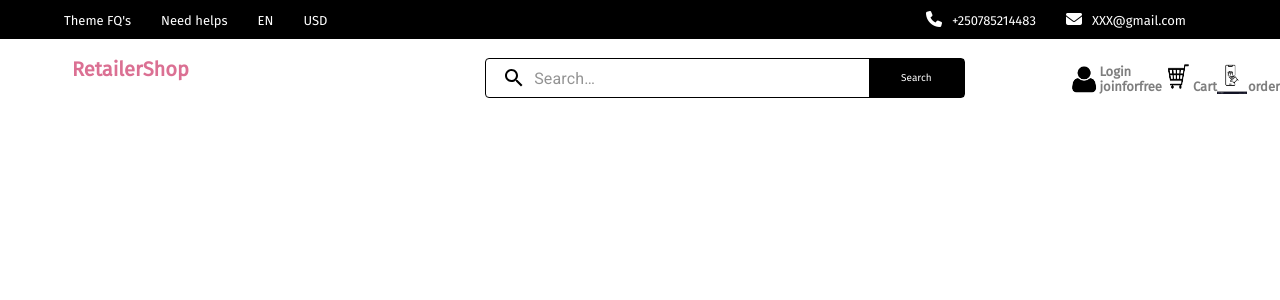
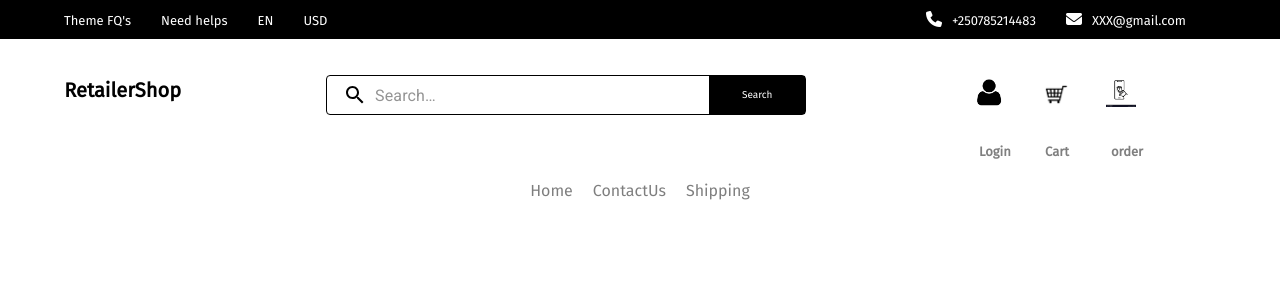
Before and after one commit to mutuyimana1/e-commerce, a React (Create React App) app: page / in a window 1280 px wide. Shown: the top 300 px of the page. Built offline with nearby package versions, Linux system fonts and the light colour scheme; a web font is replaced by a local one.

Commit message:
changes on Navbar

```diff
--- a/src/App.css
+++ b/src/App.css
@@ -33,9 +33,12 @@ body{
     display: flex;
 }
 .Search{
-    padding-top: 18px;
+   padding-bottom: 20px;
     justify-content: space-between;
-    margin-left: 11rem;
+    /* margin-left: 11rem; */
+    padding-right:0.5rem;
+    position: absolute;
+    right: 450px;
 }
 .search-btn{
     width: 20%;
@@ -54,9 +57,25 @@ body{
 .icon a{
     justify-content: space-between;
     display: inline-flex;
+    flex-direction: column;
+    padding-bottom: 70px;
+    /* padding-bottom: 30px; */
+
+}
+.icon a h4{
+    color: black;
+    position: fixed;
+    bottom: 78%;
+    font-size: 16px;
+
+}
+.icon  h4{
+    padding-bottom: 17px;
+    margin-left: 5px;
 }
 .icon a img{
     width: 30px;
+    padding-bottom: 48px;
 }
 .order a{
     text-decoration: none;
@@ -75,6 +94,7 @@ body{
     color: black;
     opacity: 0.5;
     transition: .5s;
+    gap: 2rem;
 }
 .icon a h4:hover{
     opacity: 1;
@@ -82,27 +102,15 @@ body{
 }
 .icon a{
     text-decoration: none;
+    padding: 1rem;
+    padding-left: 20px;
 }
 
 .icon{
     padding-top: 20px;
+    padding-right: 8rem;
+    justify-content: space-between;
 }
 .RText{
     text-align: right;
 }
-.cart{
-    margin-top: 20px;
-    margin-left: 1px;
-}
-.cart a{
-    text-decoration: none;
-    outline: none;
-    list-style: none;
-}
-.sei{
-    background-color: red;
-    margin-left: 2rem;
-}
-.ssea{
-    width: 20px;
-}
--- a/src/component/header.css
+++ b/src/component/header.css
@@ -19,10 +19,10 @@
 
 .Logo h3{
 font-size: 20px;
-padding: .5rem;
+padding: .2px;
+padding-bottom:30px ;
 margin-left: 4rem;
-color: palevioletred;
-/* right:30px */
+color: black;
 }
 
 .navbar{
@@ -55,7 +55,6 @@ color: palevioletred;
     padding: 10px 10vw;
     justify-content: center;
     list-style: none;
-    border-top: 1px solid white;
 }
 .link{
     text-transform: capitalize;
@@ -65,6 +64,7 @@ color: palevioletred;
     color: black;
     opacity: 0.5;
     transition: .5s;
+
 }
 .link:hover{
     opacity: 1;
--- a/src/component/header.js
+++ b/src/component/header.js
@@ -36,6 +36,7 @@ const Header = ()=>{
     display: 'flex',
     alignItems: 'center',
     justifyContent: 'center',
+
 
   }));
   const StyledInputBase = styled(InputBase)(({ theme }) => ({
@@ -93,17 +94,17 @@ const Header = ()=>{
           </Search>
           </section>
           <div className="icon">
-          <a href="#"><img src={user}></img><h4>Login <br></br> joinforfree</h4></a>
-          <a href="#"><img src={cart}></img><h4 className="cart">Cart</h4></a>
-          <a href="#"><img src={order}></img><h4 className="cart">order</h4></a>
+          <a href="#"><img src={user}></img><h4>Login</h4></a>
+          <a href="#"><img src={cart}></img><h4>Cart</h4></a>
+          <a href="#"><img src={order}></img><span></span><h4 >order</h4></a>
           </div>
 
             </div>
-            {/* <ul className="links-container">
+            <ul className="links-container">
               <li className="link-item"><a href="#" className="link">Home</a></li>
               <li className="link-item"><a href="#" className="link">ContactUs</a></li>
               <li className="link-item"><a href="#" className="link">Shipping</a></li>
-            </ul> */}
+            </ul>
           </header>
 
             </>
```
